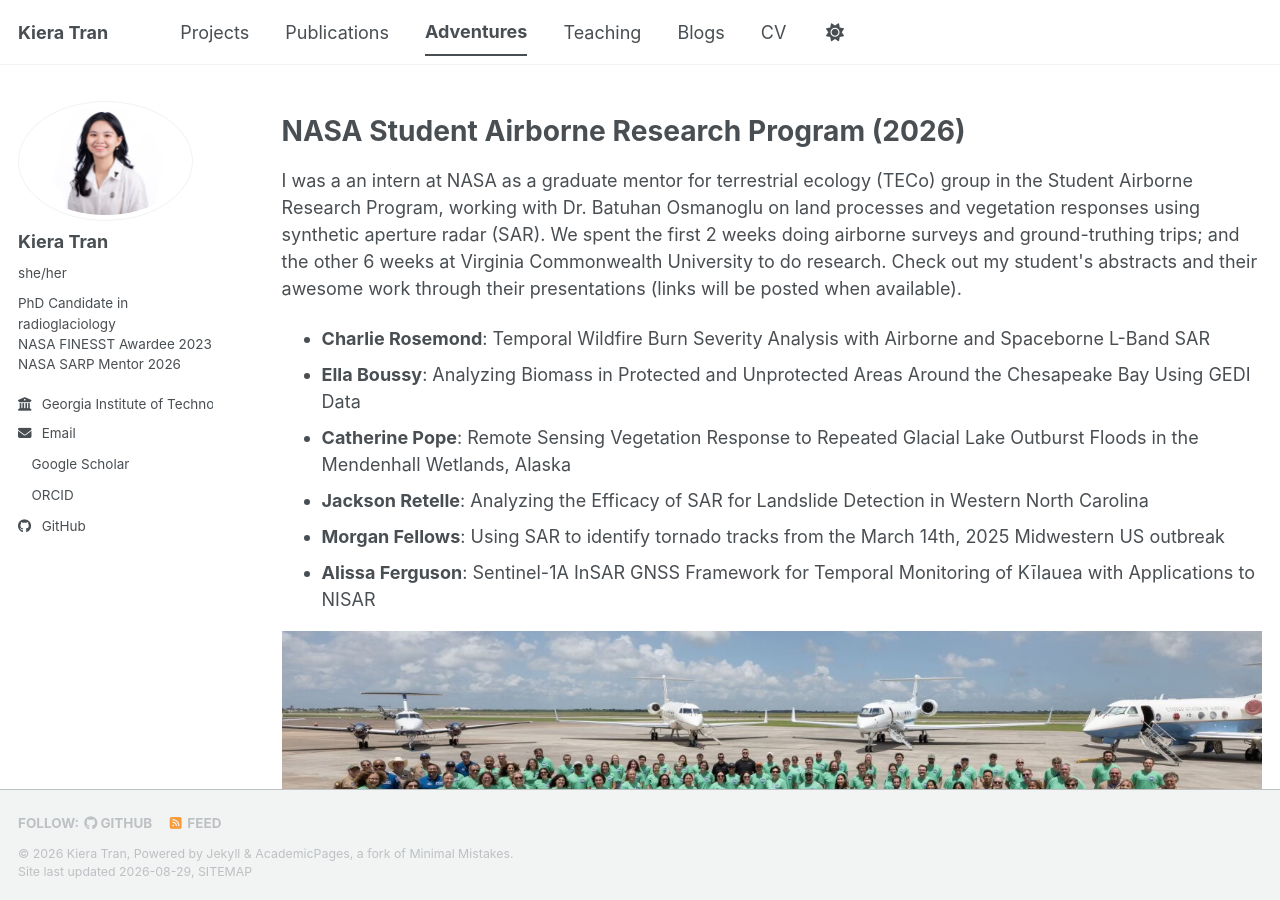
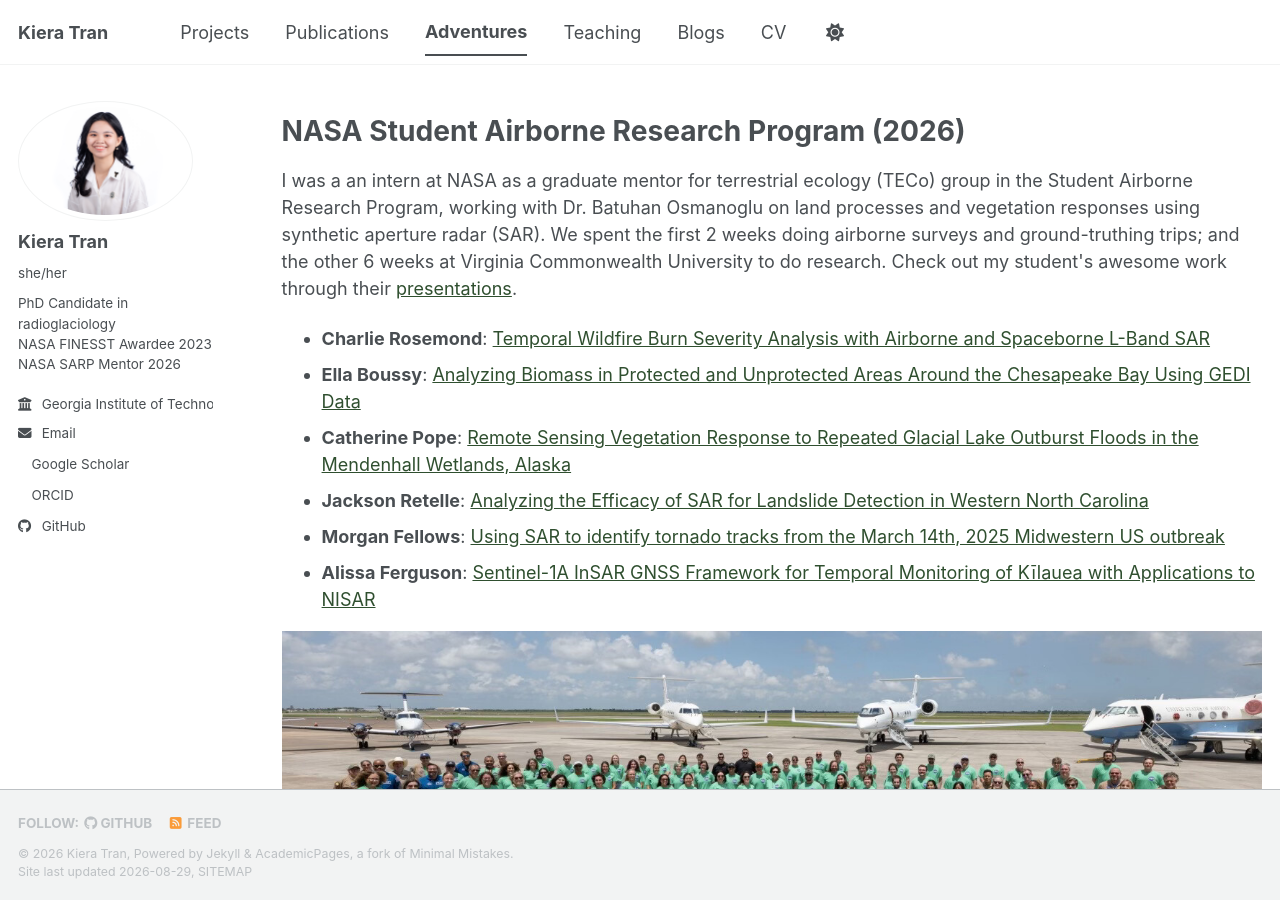
Before and after one commit to kieratran/kieratran.github.io, a Jekyll site: the page built from _pages/adventures.html, in a window 1280 px wide and 900 px high. Built offline with Jekyll 4.4.1, drawn with Linux system fonts in a browser that asks for light colours; a style sheet for code colours, icons or effects is not loaded; grey boxes are pictures that could not be loaded.

Commit message:
Update adventures.html

```diff
--- a/_pages/adventures.html
+++ b/_pages/adventures.html
@@ -8,15 +8,15 @@ author_profile: true
 <p>I was a an intern at NASA as a graduate mentor for terrestrial ecology (TECo) group in the Student Airborne Research Program, working with
 Dr. Batuhan Osmanoglu on land processes and vegetation responses using synthetic aperture radar (SAR).
 We spent the first 2 weeks doing airborne surveys and ground-truthing trips; and the other 6 weeks at Virginia Commonwealth University to
-do research. Check out my student's abstracts and their awesome work through their presentations (links will be posted when available).</p>
+do research. Check out my student's awesome work through their <a href="https://www.youtube.com/watch?v=as41nMXgwmQ&list=PLSqpxDmgLp4HoFif-Z1X5-sfJeUiUoFoh&index=38">presentations</a>.</p>
 
 <ul>
-  <li><strong>Charlie Rosemond</strong>: Temporal Wildfire Burn Severity Analysis with Airborne and Spaceborne L-Band SAR</li>
-  <li><strong>Ella Boussy</strong>: Analyzing Biomass in Protected and Unprotected Areas Around the Chesapeake Bay Using GEDI Data</li>
-  <li><strong>Catherine Pope</strong>: Remote Sensing Vegetation Response to Repeated Glacial Lake Outburst Floods in the Mendenhall Wetlands, Alaska</li>
-  <li><strong>Jackson Retelle</strong>: Analyzing the Efficacy of SAR for Landslide Detection in Western North Carolina</li>
-  <li><strong>Morgan Fellows</strong>: Using SAR to identify tornado tracks from the March 14th, 2025 Midwestern US outbreak</li>
-  <li><strong>Alissa Ferguson</strong>: Sentinel-1A InSAR GNSS Framework for Temporal Monitoring of Kīlauea with Applications to NISAR</li>
+  <li><strong>Charlie Rosemond</strong>: <a href="https://www.youtube.com/watch?v=8sEjxshginc&list=PLSqpxDmgLp4HoFif-Z1X5-sfJeUiUoFoh&index=39">Temporal Wildfire Burn Severity Analysis with Airborne and Spaceborne L-Band SAR</a></li>
+  <li><strong>Ella Boussy</strong>: <a href="https://www.youtube.com/watch?v=nOS_RU3IlMQ&list=PLSqpxDmgLp4HoFif-Z1X5-sfJeUiUoFoh&index=36">Analyzing Biomass in Protected and Unprotected Areas Around the Chesapeake Bay Using GEDI Data</a></li>
+  <li><strong>Catherine Pope</strong>: <a href="https://www.youtube.com/watch?v=r2EeQPwnJPE&list=PLSqpxDmgLp4HoFif-Z1X5-sfJeUiUoFoh&index=40">Remote Sensing Vegetation Response to Repeated Glacial Lake Outburst Floods in the Mendenhall Wetlands, Alaska</a></li>
+  <li><strong>Jackson Retelle</strong>: <a href="https://www.youtube.com/watch?v=qySZx_R4zrg&list=PLSqpxDmgLp4HoFif-Z1X5-sfJeUiUoFoh&index=62">Analyzing the Efficacy of SAR for Landslide Detection in Western North Carolina</a></li>
+  <li><strong>Morgan Fellows</strong>: <a href="https://www.youtube.com/watch?v=5Rtyt4OVOJ0&list=PLSqpxDmgLp4HoFif-Z1X5-sfJeUiUoFoh&index=56">Using SAR to identify tornado tracks from the March 14th, 2025 Midwestern US outbreak</a></li>
+  <li><strong>Alissa Ferguson</strong>: <a href="https://www.youtube.com/watch?v=LjnFh9We3hc&list=PLSqpxDmgLp4HoFif-Z1X5-sfJeUiUoFoh&index=32">Sentinel-1A InSAR GNSS Framework for Temporal Monitoring of Kīlauea with Applications to NISAR</a></li>
 </ul>
 
 <img src="{{ '/images/SARP/SARP_airplane.png' | relative_url }}"
```
